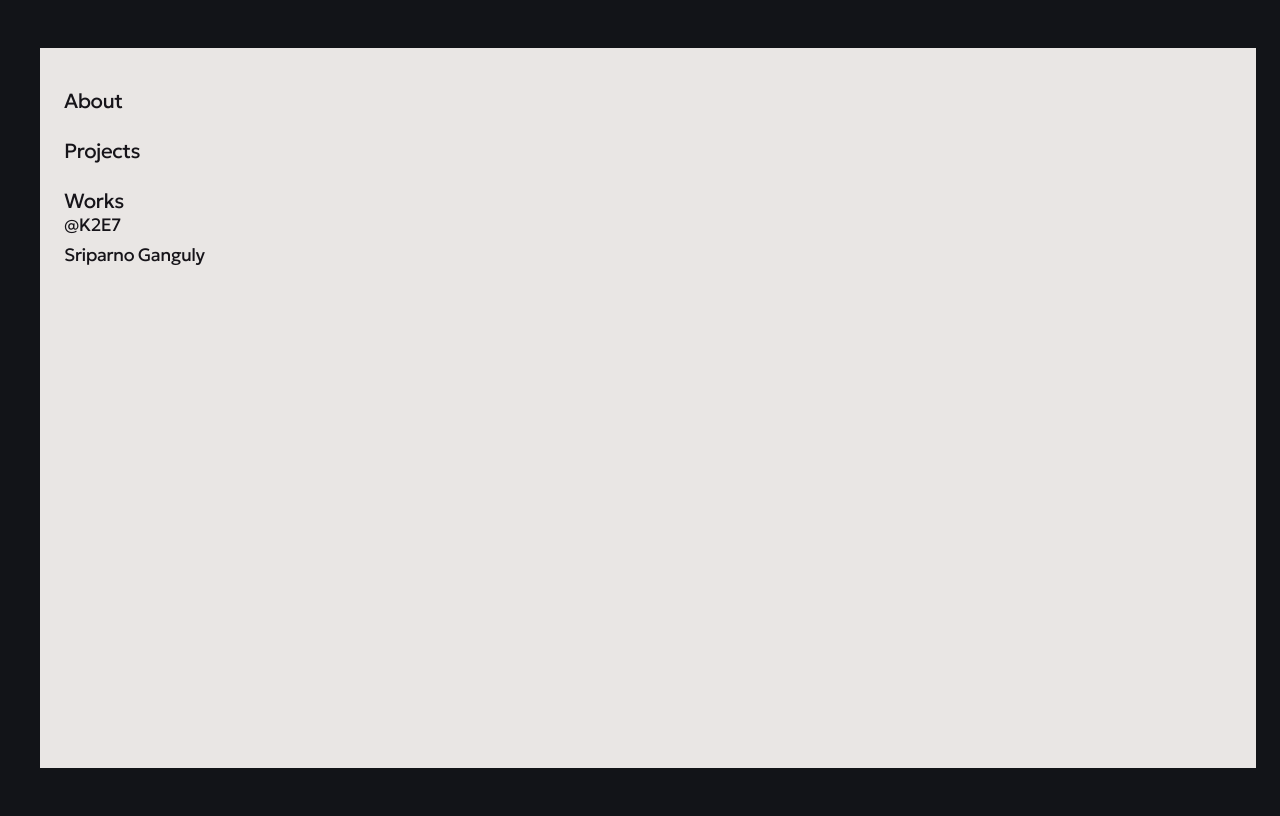
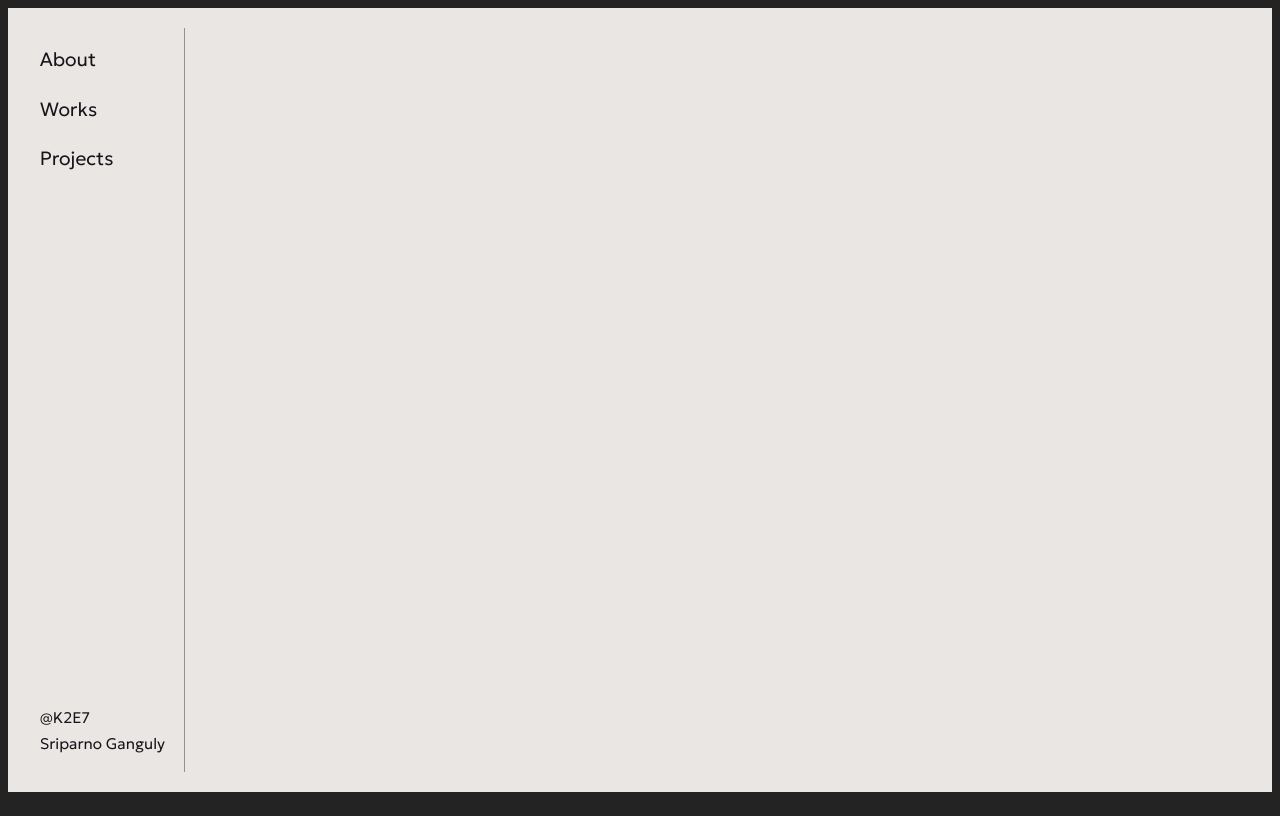
Before and after one commit to K2E7/Profile, a plain HTML site: page index.html in a window 1280 px wide. Drawn offline with Linux system fonts and the light colour scheme; a web font is replaced by a local one.

Commit message:
Finally in the right direction

```diff
--- a/index.html
+++ b/index.html
@@ -1,82 +1,69 @@
-<div class="profile">
-    <div class="sidebar is-open">
-        <a href="#" class="sidebar-elem">About</a>
-        <a href="#" class="sidebar-elem">Projects</a>
-        <a href="#" class="sidebar-elem">Works</a>
-        <a href="#" class="sidebar-elem mentions">@K2E7</a>
-        <a href="#" class="sidebar-elem name">Sriparno Ganguly</a>
+<div class="canvas">
+    <div class="sidebar-cont collapse">
+        <div class="sidebar">
+            <a href="#" class="sidebar-elem">About</a>
+            <a href="#" class="sidebar-elem mid">Works</a>
+            <a href="#" class="sidebar-elem mid">Projects</a>
+            <a href="#" class="sidebar-elem mention">@K2E7</a>
+            <a href="#" class="sidebar-elem name">Sriparno Ganguly</a>
+        </div>
     </div>
 </div>
 
 <style>
     @import url('https://fonts.googleapis.com/css2?family=Geologica:wght@100;200;300;400;500;600;700;800;900&family=Martian+Mono:wght@200&family=Space+Grotesk:wght@300;400;500;600;700&display=swap');
 
-    * {
-        outline: none;
-        box-sizing: border-box;
+    body {
+        display: flex;
+        align-items: center;
+        justify-content: center;
+        background-color: #232323;
     }
 
-    html {
-        box-sizing: border-box;
-        -webkit-font-smoothing: antialiased;
+    .canvas {
+        background-color: #e9e6e4;
+        height: 100%;
+        width: 100%;
+
+        display: grid;
+        grid-template-columns: 15% 20% 35% 30%;
+        grid-template-rows: 100%;
+        overflow: hidden;
     }
 
-    body {
-        background-color: #121418;
+    .sidebar-cont {
         display: flex;
-        font-family: "Geologica", sans-serif;
+        flex-direction: column;
         justify-content: center;
         align-items: center;
-        flex-direction: column;
-        width: 100%;
-        padding: 0 2em;
-        font-weight: 400;
-        height: 100vh;
-    }
-
-    .profile {
-        background-color: #e9e6e4;
-        max-width: 1350px;
-        display: grid;
-        height: 90vh;
-        max-height: 800px;
-        overflow: hidden;
-        grid-template-columns: 15% 20% 35% 30%;
-        grid-template-rows: 100%;
-        width: 100%;
-        padding: 40px 4px;
-        position: relative;
     }
 
     .sidebar {
-        padding: 0 20px;
-    }
-
-    .sidebar:not(:last-child) {
-        border-right: 1px solid #94918f;
+        height: 90%;
+        padding: 10% 10%;
+        display: flex;
+        flex-direction: column;
+        border-right: 0.05vw solid #94918f;
     }
 
     .sidebar-elem {
-        font-size: 1.6vw;
+        font-family: Geologica, sans-serif;
+        font-weight: 300;
+        font-size: 1.5vw;
         text-decoration: none;
         color: #161419;
-        display: flex;
-        letter-spacing: -0.5px;
-        align-items: center;
     }
 
-    .sidebar-elem+.sidebar-elem {
-        margin-top: 24px;
+    .mid {
+        margin-top: 2vw;
+    }
+    .mention {
+        margin-top: auto;
+        font-size: 1.2vw;
     }
 
-    .sidebar-elem.mentions {
-        margin-top: auto;
-        font-size : 1.4vw;
-    }
-
-    .sidebar-elem.name {
-        margin-top : 8px;
-        font-size : 1.4vw;
-        position : relative;
+    .name {
+        margin-top: 0.5vw;
+        font-size: 1.2vw;
     }
 </style>
```
